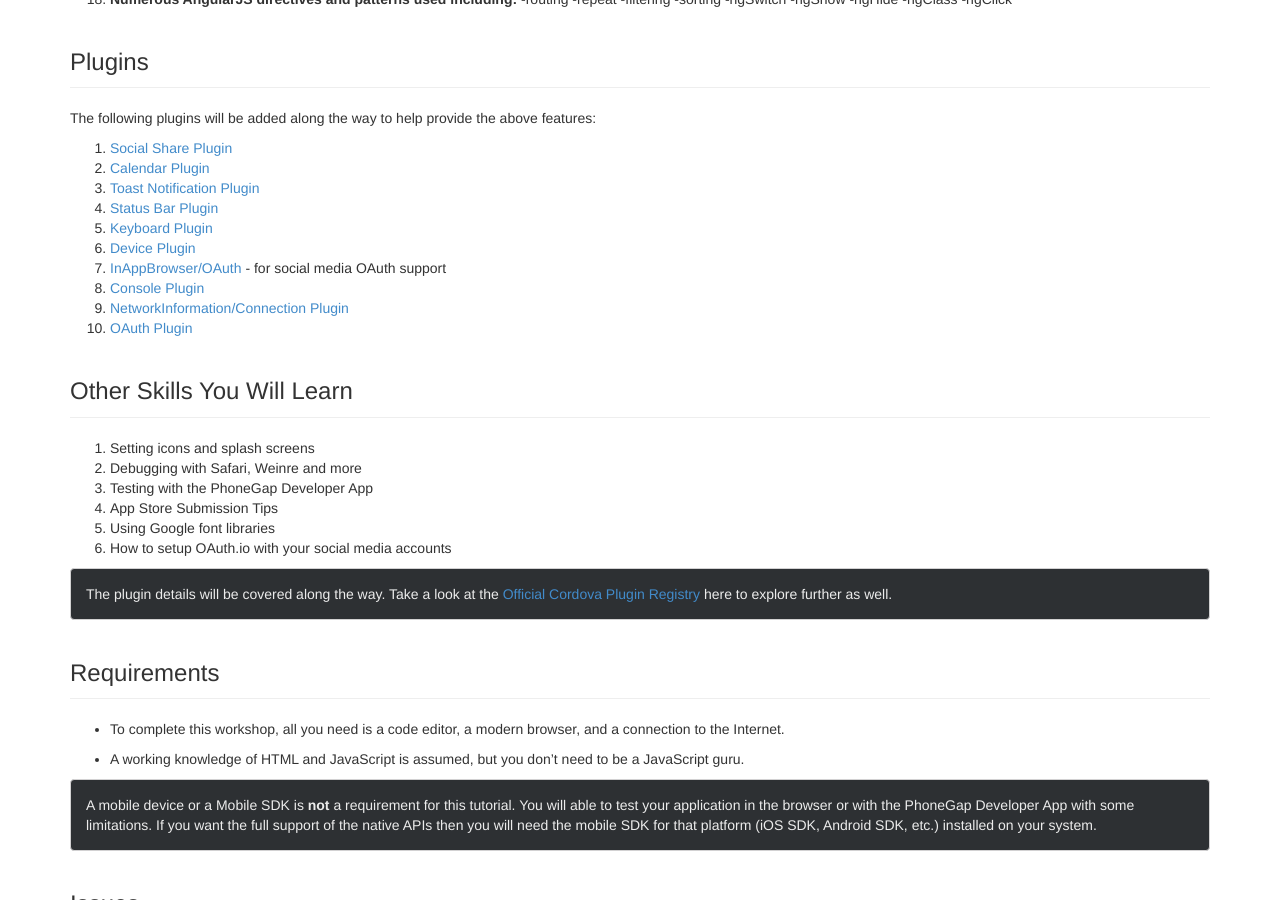
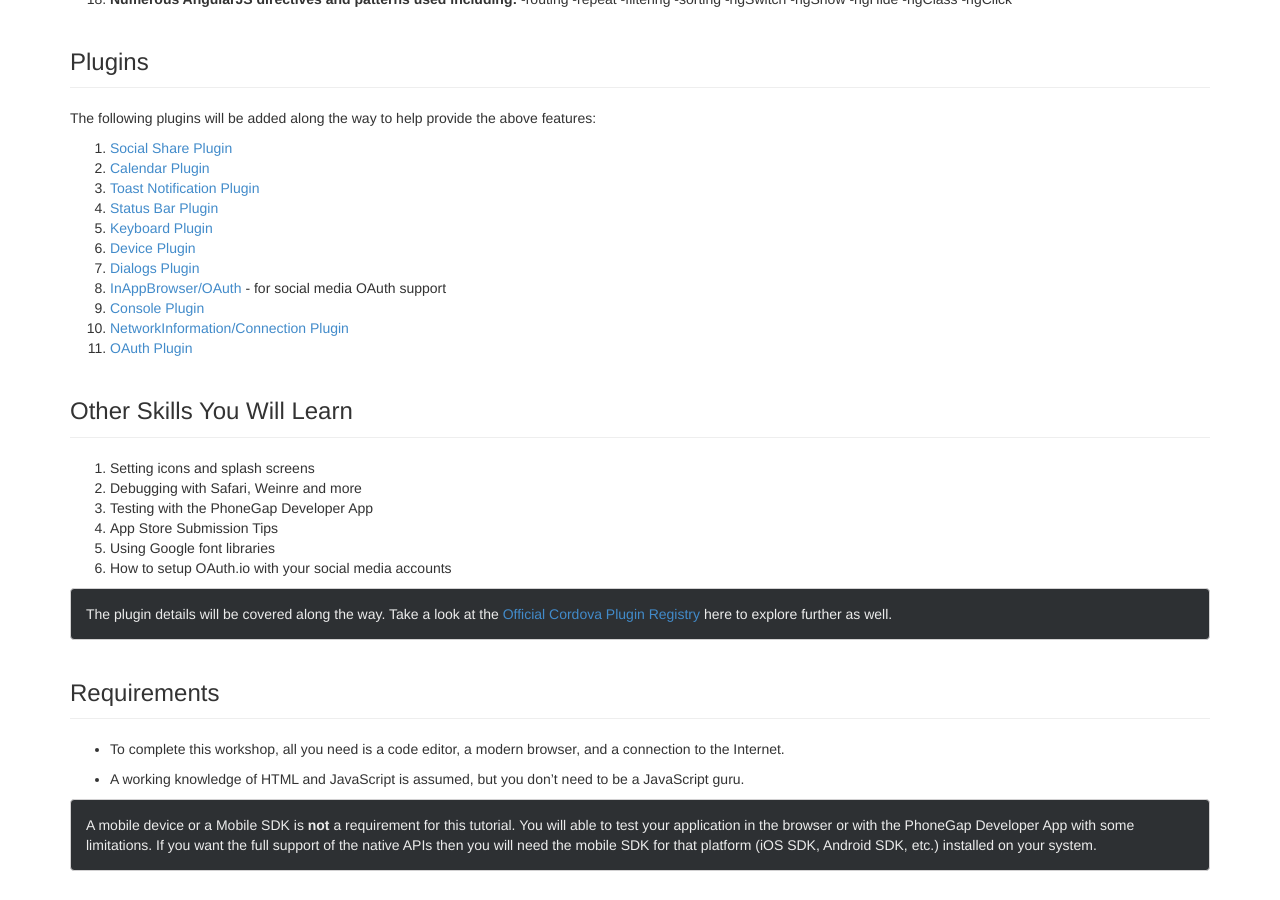
Before and after one commit to hollyschinsky/ConferenceTracker, a Jekyll site: the page built from index.md, in a window 1280 px wide and 900 px high, scrolled down 1872 px. Built offline with Jekyll 4.4.1, drawn with Linux system fonts in a browser that asks for light colours; Markdown is read by kramdown in place of the engine named in the settings; comment, search, counter and statistics services are not loaded.

Commit message:
Added dialogs plugin to list for native notifications override in app.js - ionic platform ready

```diff
--- a/index.md
+++ b/index.md
@@ -53,10 +53,11 @@ The following plugins will be added along the way to help provide the above feat
 4. [Status Bar Plugin](https://github.com/apache/cordova-plugin-statusbar)
 5. [Keyboard Plugin](https://github.com/driftyco/ionic-plugins-keyboard)
 6. [Device Plugin](https://github.com/apache/cordova-plugin-device)
-7. [InAppBrowser/OAuth](https://github.com/oauth-io/oauth-phonegap) - for social media OAuth support
-8. [Console Plugin](https://github.com/apache/cordova-plugin-console)
-9. [NetworkInformation/Connection Plugin](https://github.com/apache/cordova-plugin-network-information)
-10. [OAuth Plugin](https://github.com/oauth-io/oauth-phonegap)
+7. [Dialogs Plugin](https://github.com/apache/cordova-plugin-dialogs)
+8. [InAppBrowser/OAuth](https://github.com/oauth-io/oauth-phonegap) - for social media OAuth support
+9. [Console Plugin](https://github.com/apache/cordova-plugin-console)
+10. [NetworkInformation/Connection Plugin](https://github.com/apache/cordova-plugin-network-information)
+11. [OAuth Plugin](https://github.com/oauth-io/oauth-phonegap)
 
 ## Other Skills You Will Learn
 1. Setting icons and splash screens
```
